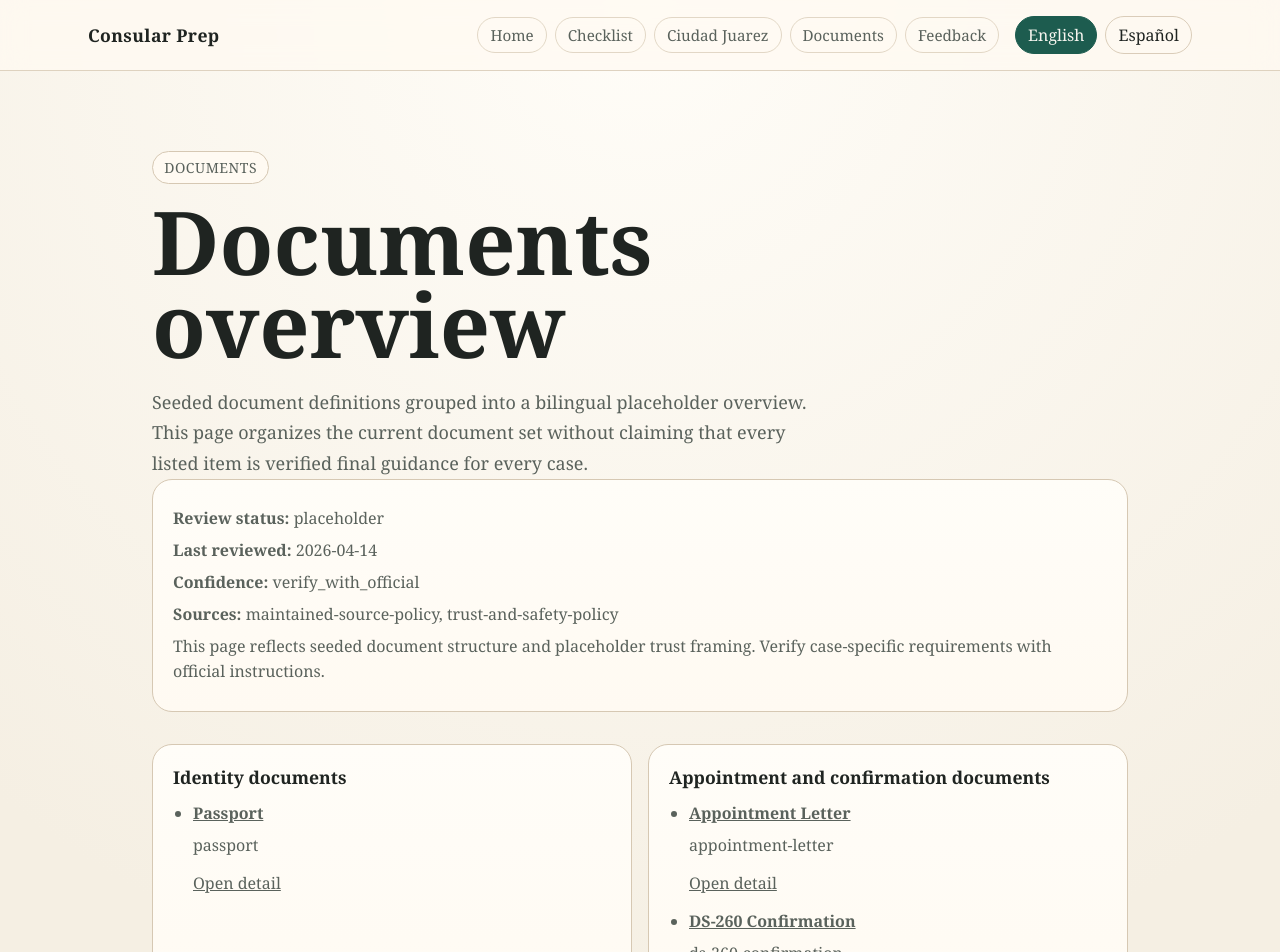
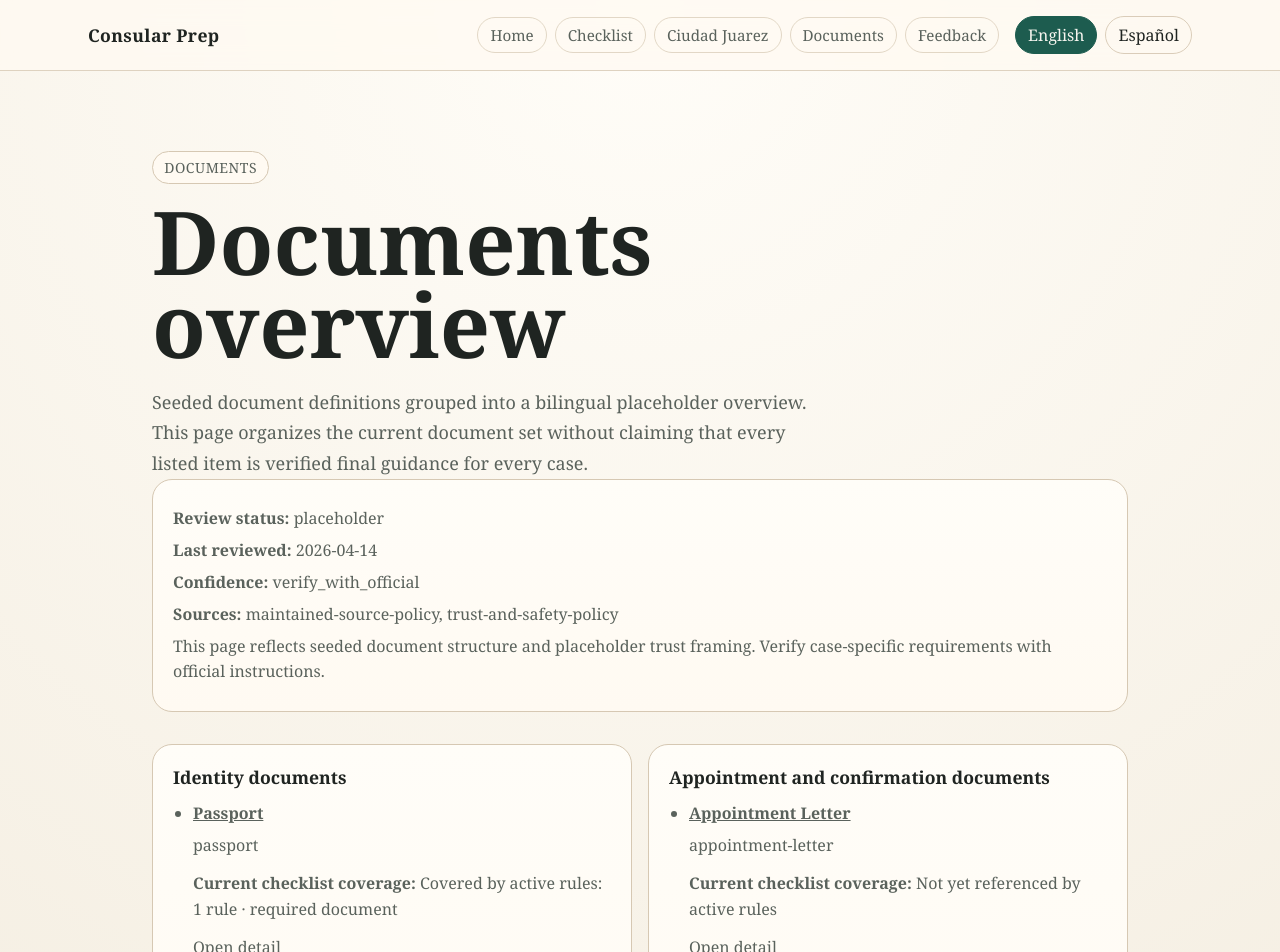
Before and after one commit to AVANT-ICONIC/GreenCardGuide, a Next.js app: page /en/documents in a window 1280 px wide. Shown: the top 952 px of the page. Built offline with nearby package versions, Linux system fonts and the light colour scheme.

Commit message:
Summarize document coverage in overview

```diff
--- a/src/components/documents-overview-page.tsx
+++ b/src/components/documents-overview-page.tsx
@@ -8,6 +8,11 @@ const metaCopy = {
     lastReviewed: 'Last reviewed',
     confidence: 'Confidence',
     sources: 'Sources',
+    coverage: 'Current checklist coverage',
+    covered: 'Covered by active rules',
+    uncovered: 'Not yet referenced by active rules',
+    rule: 'rule',
+    rules: 'rules',
     openDetail: 'Open detail',
     placeholderNote:
       'This page reflects seeded document structure and placeholder trust framing. Verify case-specific requirements with official instructions.',
@@ -17,11 +22,60 @@ const metaCopy = {
     lastReviewed: 'Ultima revision',
     confidence: 'Confianza',
     sources: 'Fuentes',
+    coverage: 'Cobertura actual en la lista',
+    covered: 'Cubierto por reglas activas',
+    uncovered: 'Todavia no referenciado por reglas activas',
+    rule: 'regla',
+    rules: 'reglas',
     openDetail: 'Ver detalle',
     placeholderNote:
       'Esta pagina refleja la estructura semilla de documentos y una capa provisional de confianza. Verifique los requisitos de su caso con instrucciones oficiales.',
   },
 } as const;
+
+const outputTypeLabels = {
+  en: {
+    required_document: 'required document',
+    conditional_document: 'conditional document',
+    backup_document: 'backup document',
+    print_item: 'print item',
+    risk_flag: 'risk flag',
+    prep_step: 'prep step',
+    do_not_bring: 'do not bring',
+    verify_with_official: 'verify with official instructions',
+  },
+  es: {
+    required_document: 'documento requerido',
+    conditional_document: 'documento condicional',
+    backup_document: 'documento de respaldo',
+    print_item: 'elemento para imprimir',
+    risk_flag: 'alerta de riesgo',
+    prep_step: 'paso de preparacion',
+    do_not_bring: 'no llevar',
+    verify_with_official: 'verifique con instrucciones oficiales',
+  },
+} as const;
+
+function getCoverageSummary(
+  language: DocumentsOverviewContent['language'],
+  referenceCount: number,
+  outputTypes: string[],
+) {
+  const copy = metaCopy[language];
+
+  if (referenceCount === 0) {
+    return copy.uncovered;
+  }
+
+  const localizedTypes = outputTypes.map(
+    (outputType) =>
+      outputTypeLabels[language][outputType as keyof (typeof outputTypeLabels)[typeof language]] ??
+      outputType,
+  );
+  const ruleLabel = referenceCount === 1 ? copy.rule : copy.rules;
+
+  return `${copy.covered}: ${referenceCount} ${ruleLabel} · ${localizedTypes.join(', ')}`;
+}
 
 export function DocumentsOverviewPage({
   content,
@@ -57,18 +111,26 @@ export function DocumentsOverviewPage({
           <article key={section.category} className="hero__card">
             <h2>{section.title}</h2>
             <ul className="results-list">
-              {section.documents.map((document) => (
-                <li key={document.slug}>
+              {section.documents.map((entry) => (
+                <li key={entry.document.slug}>
                   <strong>
-                    <Link href={getDocumentDetailHref(content.language, document.slug)}>
+                    <Link href={getDocumentDetailHref(content.language, entry.document.slug)}>
                       {content.language === 'en'
-                        ? document.label_en
-                        : document.label_es}
+                        ? entry.document.label_en
+                        : entry.document.label_es}
                     </Link>
                   </strong>
-                  <p>{document.slug}</p>
+                  <p>{entry.document.slug}</p>
                   <p>
-                    <Link href={getDocumentDetailHref(content.language, document.slug)}>
+                    <strong>{copy.coverage}:</strong>{' '}
+                    {getCoverageSummary(
+                      content.language,
+                      entry.reference_count,
+                      entry.output_types,
+                    )}
+                  </p>
+                  <p>
+                    <Link href={getDocumentDetailHref(content.language, entry.document.slug)}>
                       {copy.openDetail}
                     </Link>
                   </p>
--- /dev/null
+++ b/src/lib/content/loadDocumentCoverageSummary.ts
@@ -0,0 +1,33 @@
+import { loadDocuments, loadRequirementRules } from '@/lib/seed/loadSeedData';
+import type { RequirementOutputType } from '@/lib/types/domain';
+
+export interface DocumentCoverageSummary {
+  document_slug: string;
+  reference_count: number;
+  output_types: RequirementOutputType[];
+  rule_keys: string[];
+  is_covered: boolean;
+}
+
+export function loadDocumentCoverageSummary(): DocumentCoverageSummary[] {
+  const rules = loadRequirementRules().filter((rule) => rule.is_active);
+
+  return loadDocuments().map((document) => {
+    const matchingRules = rules.filter(
+      (rule) =>
+        typeof rule.output_payload.document_slug === 'string' &&
+        rule.output_payload.document_slug === document.slug,
+    );
+    const outputTypes = Array.from(
+      new Set(matchingRules.map((rule) => rule.output_type)),
+    );
+
+    return {
+      document_slug: document.slug,
+      reference_count: matchingRules.length,
+      output_types: outputTypes,
+      rule_keys: matchingRules.map((rule) => rule.rule_key),
+      is_covered: matchingRules.length > 0,
+    };
+  });
+}
--- a/src/lib/content/loadDocumentsOverview.ts
+++ b/src/lib/content/loadDocumentsOverview.ts
@@ -1,12 +1,20 @@
 import { loadDocuments } from '@/lib/seed/loadSeedData';
 import { loadContentReviewMetadata } from './loadContentReviewMetadata';
+import { loadDocumentCoverageSummary } from './loadDocumentCoverageSummary';
 import { loadSourceReferenceKeysForSurface } from './sourceMappings';
 import type { DocumentDefinition, Language } from '@/lib/types/domain';
+
+export interface DocumentsOverviewDocument {
+  document: DocumentDefinition;
+  reference_count: number;
+  output_types: string[];
+  is_covered: boolean;
+}
 
 export interface DocumentsOverviewSection {
   category: string;
   title: string;
-  documents: DocumentDefinition[];
+  documents: DocumentsOverviewDocument[];
 }
 
 export interface DocumentsOverviewContent {
@@ -52,6 +60,9 @@ function groupDocumentsByCategory(
   language: Language,
   documents: DocumentDefinition[],
 ): DocumentsOverviewSection[] {
+  const coverageBySlug = new Map(
+    loadDocumentCoverageSummary().map((item) => [item.document_slug, item]),
+  );
   const grouped = new Map<string, DocumentDefinition[]>();
 
   for (const document of documents) {
@@ -65,7 +76,16 @@ function groupDocumentsByCategory(
     title:
       categoryTitles[language][category as keyof (typeof categoryTitles)[typeof language]] ??
       category,
-    documents: categoryDocuments,
+    documents: categoryDocuments.map((document) => {
+      const coverage = coverageBySlug.get(document.slug);
+
+      return {
+        document,
+        reference_count: coverage?.reference_count ?? 0,
+        output_types: coverage?.output_types ?? [],
+        is_covered: coverage?.is_covered ?? false,
+      };
+    }),
   }));
 }
 
```
Also changed, not shown: src/lib/content/validateDocumentsOverview.ts (+24 -2 lines), 3 other files (tests, documents, lock files or other folders).
